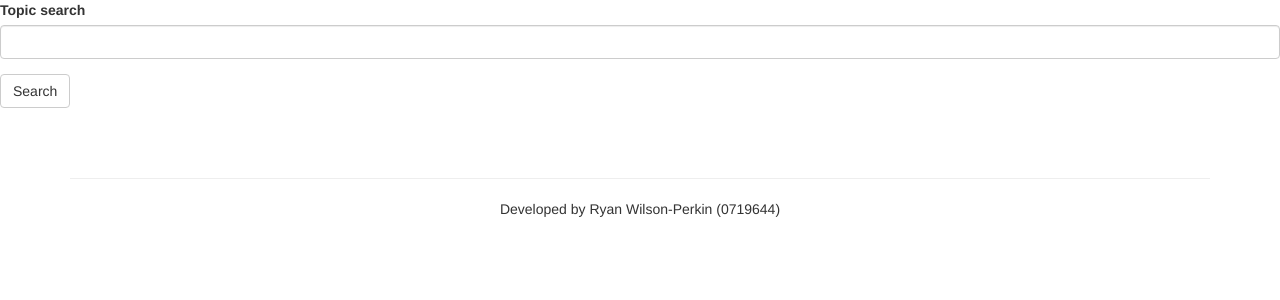
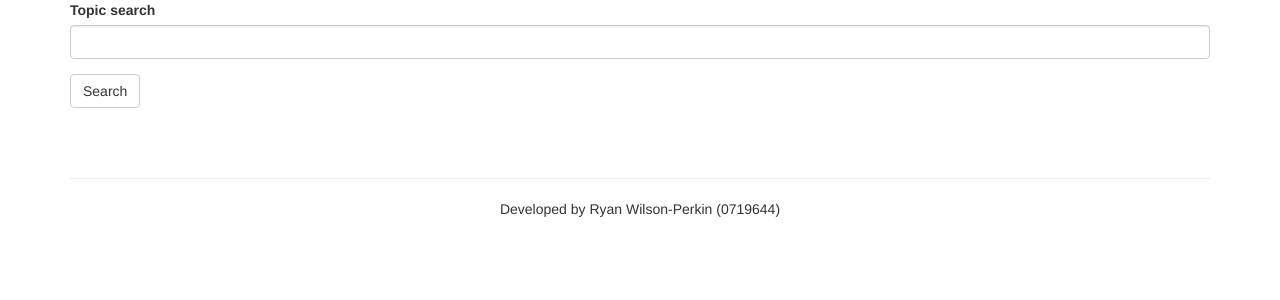
Before and after one commit to ryanwilsonperkin/cis3210, a Python web app: template lab/lab/templates/front_page.mako in a window 1280 px wide. Shown: the top 300 px of the page. Run offline with Mako, Linux system fonts and the light colour scheme; the template is opened without the code that fills it, so the values that code supplies are empty; some web fonts are replaced.

Commit message:
Bootstrap-y layout for meetups and search form.

```diff
--- a/lab/lab/templates/front_page.mako
+++ b/lab/lab/templates/front_page.mako
@@ -11,14 +11,18 @@
   <header id="intro">
   </header>
   <section id="seach_section">
-    <div class="form-group">
-      <label for="topic_search_input">Topic search</label>
-      <input type="text" class="form-control" id="topic_search_input">
+    <div class="container">
+      <div class="form-group">
+        <label for="topic_search_input">Topic search</label>
+        <input type="text" class="form-control" id="topic_search_input">
+      </div>
+      <button type="submit" class="btn btn-default" id="topic_search_button">Search</button>
     </div>
-    <button type="submit" class="btn btn-default" id="topic_search_button">Search</button>
   </section>
   <section id="meetups_section">
-    <div id='meetups'></div>
+    <div class="container">
+      <div class="row" id='meetups'></div>
+    </div>
   </section>
   <footer>
     <div class="container">
```
Also changed, not shown: lab/lab/public/js/app.js.
